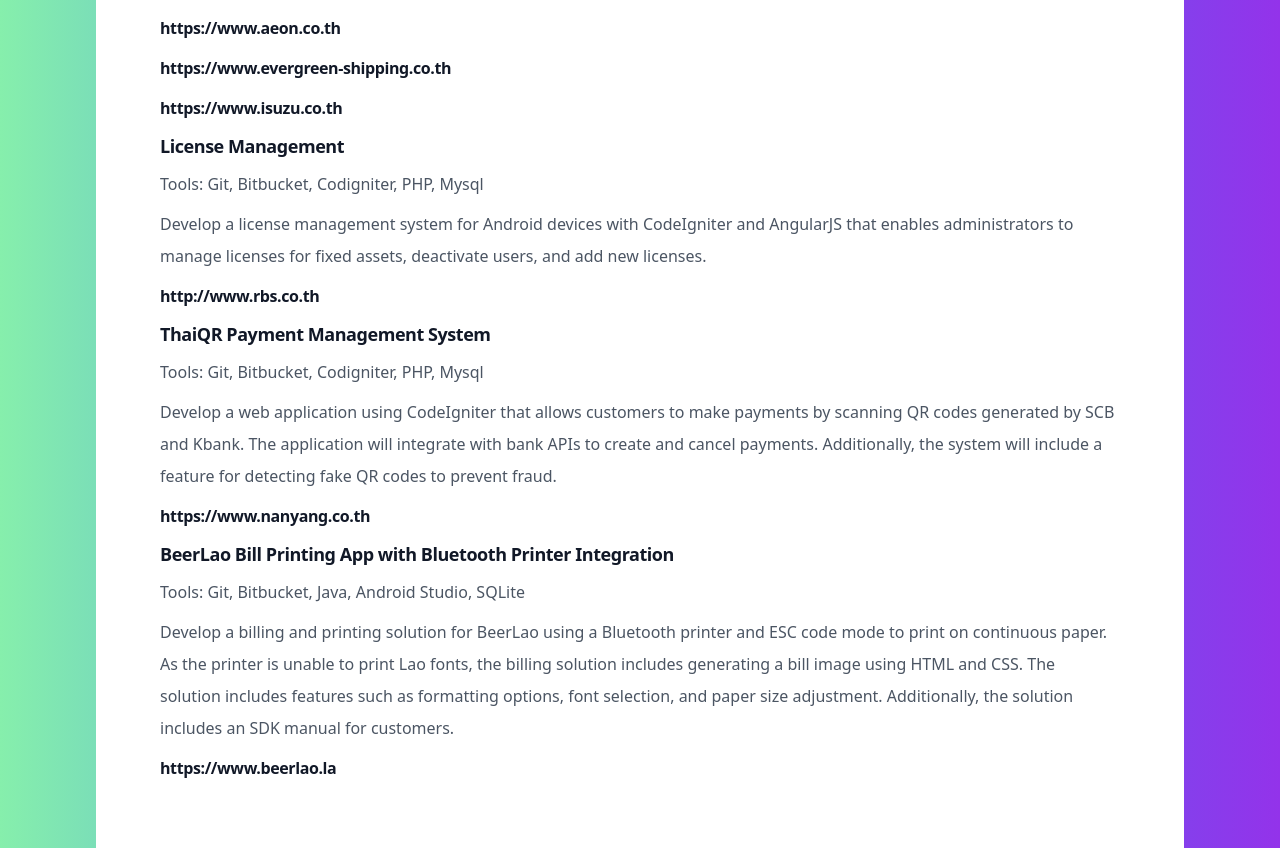
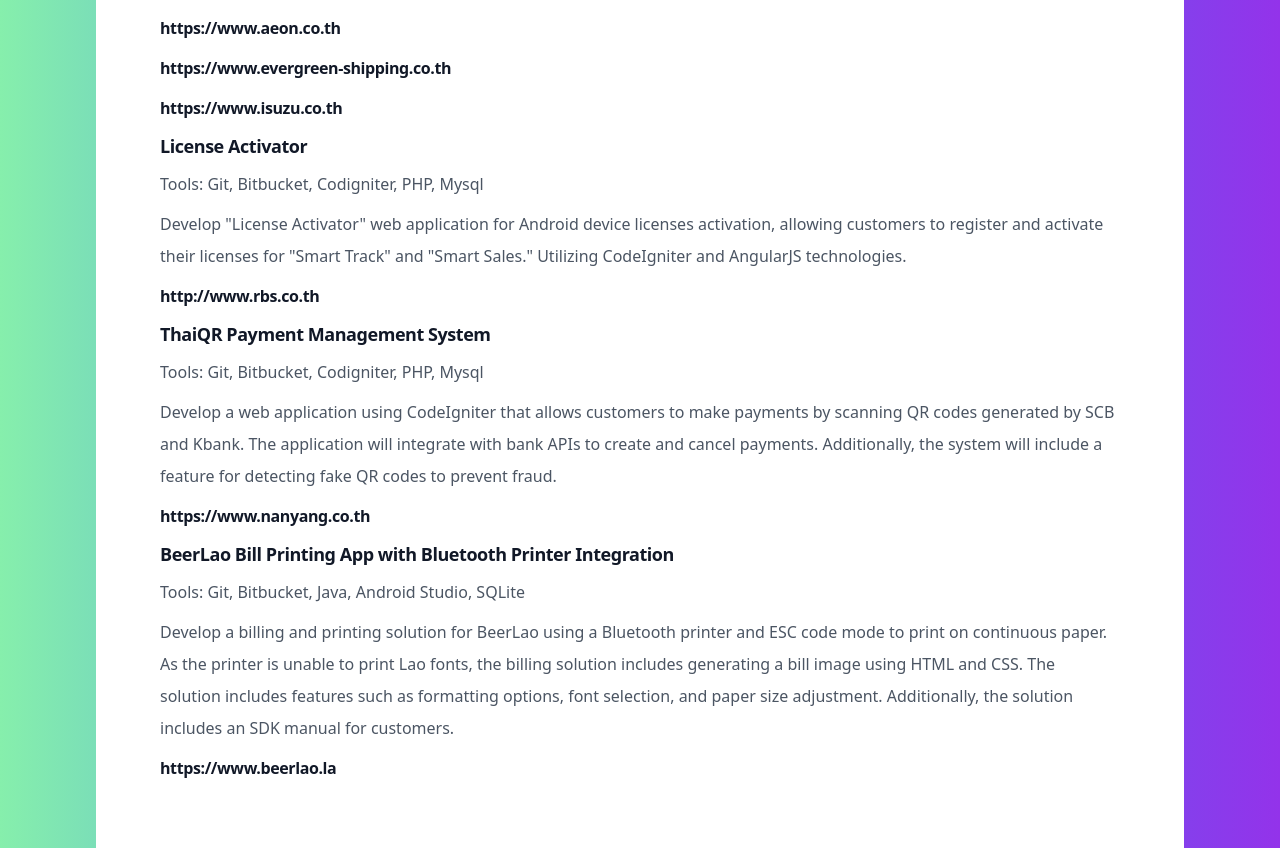
Before and after one commit to jimmy542/worawutdev, a Vue app: page /projects in a window 1280 px wide. Shown: the part 1220-2068 px from the top of the page. Built offline with nearby package versions, Linux system fonts and the light colour scheme.

Commit message:
add more project ref

```diff
--- a/src/components/Projects.vue
+++ b/src/components/Projects.vue
@@ -76,9 +76,9 @@
           link:[`https://www.aeon.co.th`,`https://www.evergreen-shipping.co.th`,`https://www.isuzu.co.th`]
         },
         {
-          title:`License Management`,
+          title:`License Activator`,
           tools:`Tools: Git, Bitbucket, Codigniter, PHP, Mysql`,
-          detail:`Develop a license management system for Android devices with CodeIgniter and AngularJS that enables administrators to manage licenses for fixed assets, deactivate users, and add new licenses.`,
+          detail:`Develop "License Activator" web application for Android device licenses activation, allowing customers to register and activate their licenses for "Smart Track" and "Smart Sales." Utilizing CodeIgniter and AngularJS technologies.`,
           link:[`http://www.rbs.co.th`]
         },
          {
```
